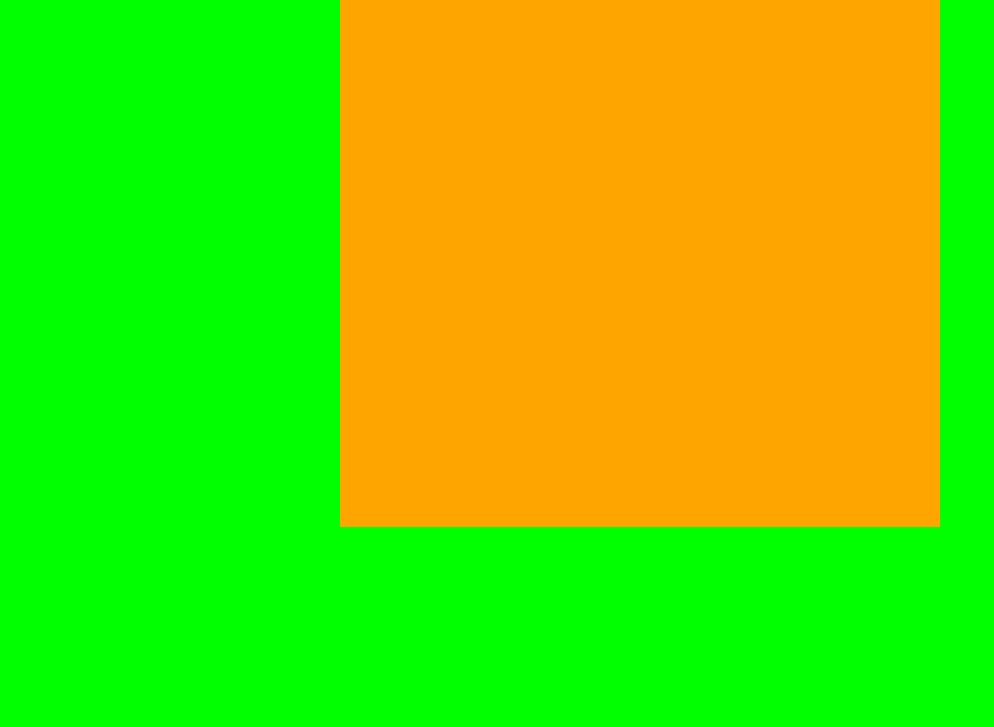
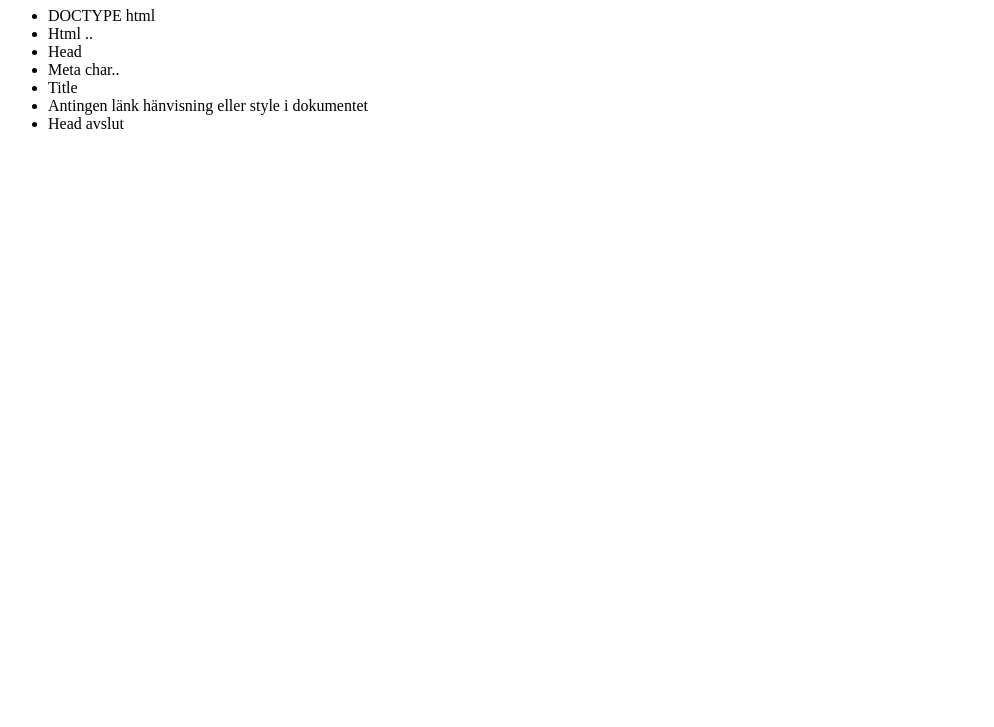
Before and after one commit to Mols420/webbutveckling-1-ovningar, a plain HTML site: page kap-4-d.html in a window 1280 px wide. Shown: the part 73-800 px from the top of the page, without its empty margins (0-994 px from the left). Drawn offline with Linux system fonts and the light colour scheme.

Commit message:
Dokumentet är kompletterat med text

```diff
--- a/kap-4-d.html
+++ b/kap-4-d.html
@@ -1,18 +1,22 @@
 <!DOCTYPE html>
-<html lang="sv"/>
+<html lang="sv">
+
 <head>
 <meta charset="utf-8">
-<title>Bakgrundsfärg och centrering</title>
-<style>
+<title>Html-ordning i dokumentet</title>
+<link href="kap-4-d.css" rel="stylesheet" type="text/css">
+</head>
 
-html {
-	background-color: lime;
-}
-body {
-	margin: auto;
-	width: 600px;
-	height: 600px;
-	background-color: orange;
-}
-</style>
-</head>
+<body>
+	<h1>Uppställning av ett HTML-dokument i rätt ordning</h1>
+	<ul>
+	<li> DOCTYPE html</li>
+	<li> Html ..</li>
+	<li> Head </li>
+	<li> Meta char..</li>
+	<li> Title </li>
+	<li> Antingen länk hänvisning eller style i dokumentet</li>
+	<li> Head avslut</li>
+	</ul>
+
+</body>
```
